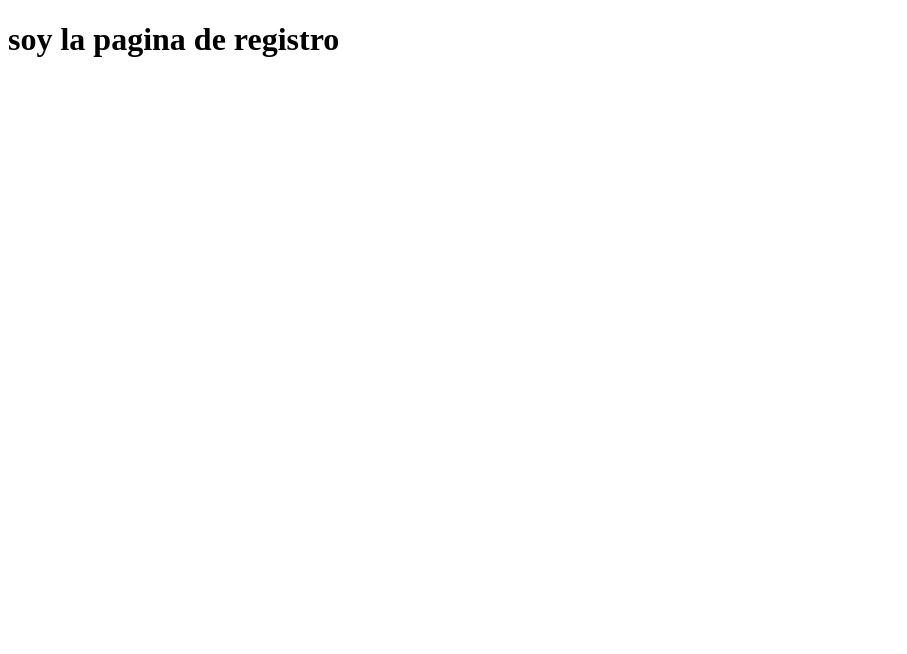
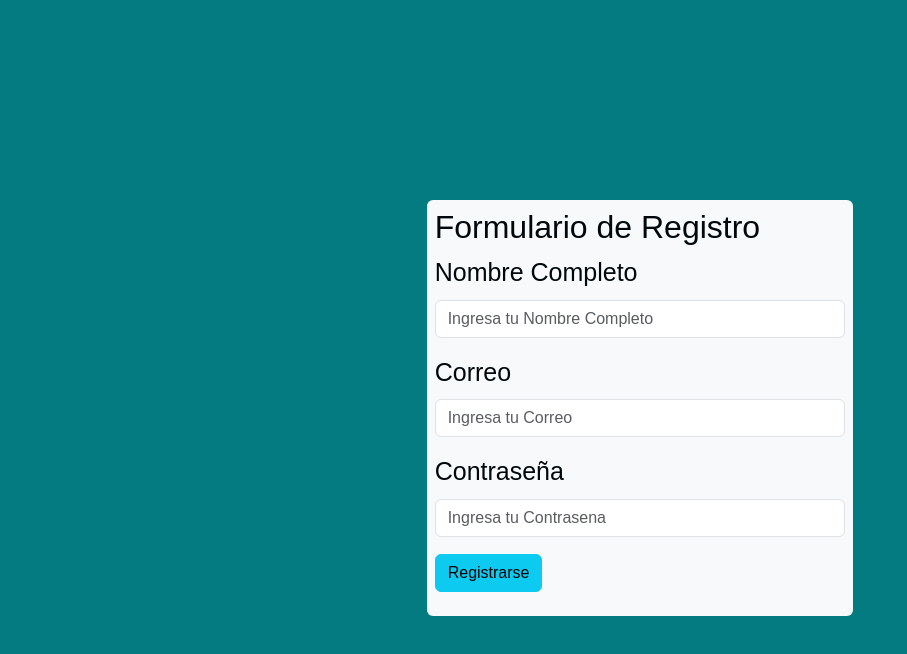
Before and after one commit to lucilavarga/TRABAJO-FINAL, a website: page Public/pages/registro.html in a window 1280 px wide. Shown: the whole page, without its empty margins (0-907 px from the left). Drawn offline with nearby package versions, Linux system fonts and the light colour scheme.

Commit message:
creacion de formularios

```diff
--- a/Public/pages/registro.html
+++ b/Public/pages/registro.html
@@ -1,12 +1,46 @@
 <!DOCTYPE html>
 <html lang="en">
+
 <head>
     <meta charset="UTF-8">
     <meta name="viewport" content="width=device=width,initial-scale=1.0">
+    <link href="https://cdn.jsdelivr.net/npm/bootstrap@5.3.3/dist/css/bootstrap.min.css" rel="stylesheet"
+        integrity="sha384-QWTKZyjpPEjISv5WaRU9OFeRpok6YctnYmDr5pNlyT2bRjXh0JMhjY6hW+ALEwIH" crossorigin="anonymous">
+    <link rel="stylesheet" href="/Public/styles/registro.css">
+
     <title>Document</title>
 </head>
-    <body>
-        <h1>soy la pagina de registro</h1>
+
+<body class=" body">
+    <div class="container col-xxl-4 col-xl-4 col-md-6 col-sm-12 col-xs-12 bg-light p-2 mt-3 rounded">
+        <div class="row">
+            <div class="col-12">
+                <h2>Formulario de Registro</h2>
+                <div class="mb-3">
+                    <label for="Nombre-ompleto" class="form-label">Nombre Completo</label>
+                    <input type="text" class="form-control" id="Nombre-ompleto"
+                        placeholder="Ingresa tu Nombre Completo">
+                </div>
+
+                <div class="mb-3">
+                    <label for="Correo" class="form-label">Correo</label>
+                    <input type="email" class="form-control" id="Correo" placeholder="Ingresa tu Correo">
+                </div>
+
+                <div class="mb-3">
+                    <label for="Contrasena" class="form-label">Contraseña</label>
+                    <input type="password" class="form-control" id="Contrasena" placeholder="Ingresa tu Contrasena">
+                </div>
+
+                <div class="mb-3">
+                    <button type="button" class="btn btn-info">Registrarse</button>
+
+                </div>
+            </div>
+
+
+        </div>
+    </div>
 
     <!-- USTEDES ME VAN A HACER ESTA PAGINA SEGUN SU SITIO WEB-->
 
@@ -21,5 +55,13 @@
         UN BOTON DE Registrar
 
     -->
+
+
+
+
+    <script src="https://cdn.jsdelivr.net/npm/bootstrap@5.3.3/dist/js/bootstrap.bundle.min.js"
+        integrity="sha384-YvpcrYf0tY3lHB60NNkmXc5s9fDVZLESaAA55NDzOxhy9GkcIdslK1eN7N6jIeHz"
+        crossorigin="anonymous"></script>
 </body>
+
 </html>
--- a/Public/styles/ingreso.css
+++ b/Public/styles/ingreso.css
@@ -0,0 +1,19 @@
+*{
+    margin: 0%;
+    padding: 0%;
+}
+
+body {
+    color: rgb(1, 8, 12);
+    background-color: rgb(4, 123, 128);
+    width: 100%;
+    overflow-x: hidden;
+    font-size: 25px;
+    font-family: Arial, sans-serif;
+    display: flex;
+    justify-content: center ;
+    align-items: center;
+    height: 100vh;
+
+            /* Tipo de letra */
+}
--- a/Public/styles/registro.css
+++ b/Public/styles/registro.css
@@ -0,0 +1,19 @@
+*{
+    margin: 0%;
+    padding: 0%;
+}
+
+body {
+    color: rgb(1, 8, 12);
+    background-color: rgb(4, 123, 128);
+    width: 100%;
+    overflow-x: hidden;
+    font-size: 25px;
+    font-family: Arial, sans-serif;
+    display: flex;
+    justify-content: center ;
+    align-items: center;
+    height: 100vh;
+
+            /* Tipo de letra */
+}
```
Also changed, not shown: Public/pages/ingreso.html (+41 -7 lines). Lines whose indentation alone changed are shown as unchanged.
